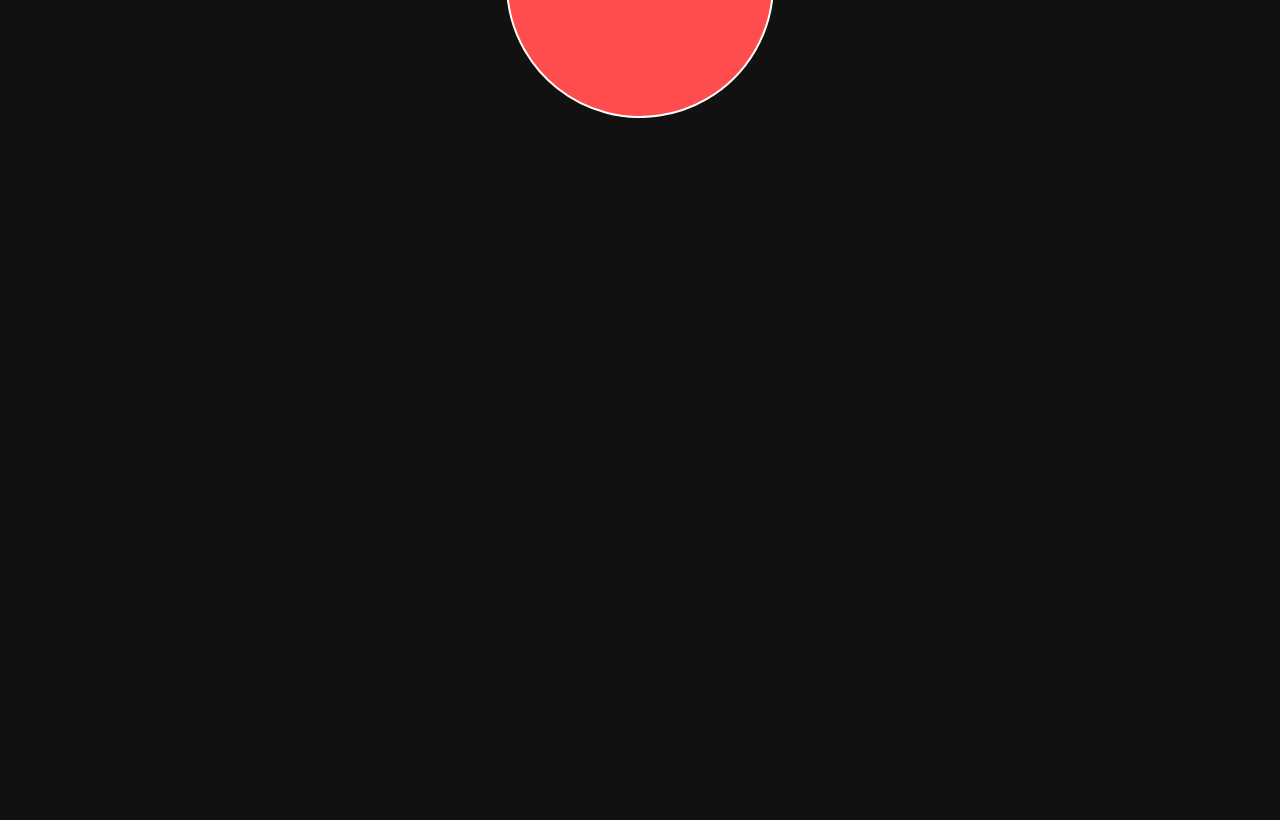
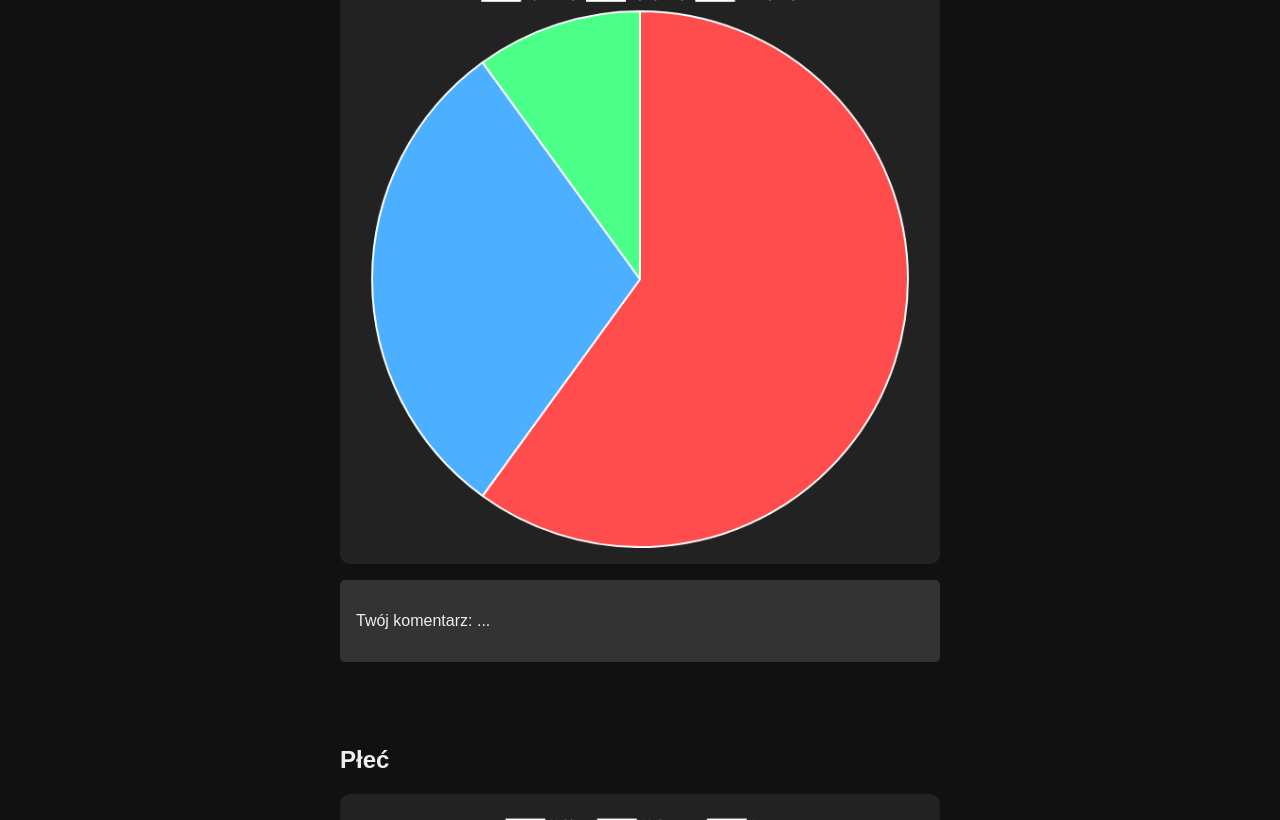
Before and after one commit to CodelessA/StatisticsPAGE, a plain HTML site: page index.html in a window 1280 px wide. Shown: the part 280-1100 px from the top of the page. Before the commit the page ends 800 px from the top, so only its background shows below. Drawn offline with nearby package versions, Linux system fonts and the light colour scheme.

Commit message:
Add files via upload

```diff
--- a/index.html
+++ b/index.html
@@ -1,16 +1,66 @@
 <!DOCTYPE html>
-<html lang="en">
+<html lang="pl">
 <head>
-    <meta charset="UTF-8">
-    <meta name="viewport" content="width=device-width, initial-scale=1.0">
-    <title>StatisticsPage</title>
-    <script src="https://cdn.jsdelivr.net/npm/chart.js"></script>
-  <link rel="stylesheet" href="styles.css">
+  <meta charset="UTF-8" />
+  <title>Wpływ świadomości konsumentów na decyzje zakupowe w branży Automotive</title>
+  <link rel="stylesheet" href="styles.css" />
 </head>
 <body>
-    <h1>Wybór typu silnika</h1>
-  <canvas id="silnikChart"></canvas>
+  <header>
+    <h1>Wpływ świadomości konsumentów na decyzje zakupowe w branży Automotive</h1>
+  </header>
 
-  <script src="script.js" defer></script>
+  <main>
+    <section class="wykres">
+      <h2>Typ silnika wybierany przez respondentów</h2>
+      <canvas id="silnikChart"></canvas>
+      <div class="komentarz">
+        <!-- sekcja komentarze -->
+        <p>Twój komentarz: ...</p>
+      </div>
+    </section>
+
+    <!-- sekcje wykresów -->
+     <section class="wykres">
+      <h2>Płeć</h2>
+      <canvas id="gender"></canvas>
+      <div class="komentarz">
+        <!-- sekcja komentarze -->
+        <p>Wygląda na to, że kobiety chętniej odpowiadały na pytania.</p>
+      </div>
+    </section>
+
+
+    <section class="wykres">
+  <h2>Technologia przyszłości branży automotive</h2>
+  <canvas id="przyszloscChart"></canvas>
+  <div class="komentarz">
+    <p>Wodorowe?</p>
+  </div>
+</section>
+
+<section class="wykres">
+  <h2>Miejsce zamieszkania respondentów</h2>
+  <canvas id="miejsceChart"></canvas>
+  <div class="komentarz">
+    <p>Najwięcej respondentów pochodziło ze średnich miast, co może sugerować rosnącą świadomość konsumencką właśnie w tej grupie.</p>
+  </div>
+</section>
+
+<section class="wykres">
+  <h2>Wykształcenie respondentów</h2>
+  <canvas id="wyksztalcenieChart"></canvas>
+  <div class="komentarz">
+    <p>Respondenci z wykształceniem średnim i wyższym stanowili największą grupę, co może wpływać na bardziej świadome wybory zakupowe.</p>
+  </div>
+</section>
+
+
+
+
+  </main>
+
+  <script src="https://cdn.jsdelivr.net/npm/chart.js"></script>
+  <script src="script.js"></script>
 </body>
 </html>
--- a/script.js
+++ b/script.js
@@ -3,10 +3,52 @@
 const silnikChart = new Chart(ctx, {
   type: 'pie',
   data: {
-        labels: ['Spalinowy', 'Hybrydowy'],
+    labels: ['Spalinowy', 'Hybrydowy', 'Elektryczny'],
     datasets: [{
-          data: [10, 2], // Tu dane z Twojego obrazka: 10 spalinowych, 2 hybrydowe
-          backgroundColor: ['#ff4c4c', '#4cafff'],
+      data: [30, 15, 5], // przykładowe dane
+      backgroundColor: ['#ff4c4c', '#4cafff', '#4cff88']
+    }]
+  },
+  options: {
+    plugins: {
+      legend: {
+        labels: {
+          color: '#eee'
+        }
+      }
+    }
+  }
+});
+
+const gen = document.getElementById('gender').getContext('2d');
+const gender = new Chart(gen, {
+  type: 'pie',
+  data: {
+    labels: ['Kobieta', 'Mężczyzna', 'Inna'],
+    datasets: [{
+      data: [30, 15, 5],
+      backgroundColor: ['#ff4c4c', '#4cafff', '#4cff88']
+    }]
+  },
+  options: {
+    plugins: {
+      legend: {
+        labels: {
+          color: '#eee'
+        }
+      }
+    }
+  }
+});
+
+const przyszloscCtx = document.getElementById('przyszloscChart').getContext('2d');
+const przyszloscChart = new Chart(przyszloscCtx, {
+  type: 'pie',
+  data: {
+    labels: ['Elektryczne', 'Hybrydowe', 'Wodorowe'],
+    datasets: [{
+      data: [10, 15, 25],
+      backgroundColor: ['#4cff88', '#4cafff', '#ff4c4c']
     }]
   },
   options: {
@@ -17,3 +59,52 @@
     }
   }
 });
+
+
+const miejsceCtx = document.getElementById('miejsceChart').getContext('2d');
+const miejsceChart = new Chart(miejsceCtx, {
+  type: 'pie',
+  data: {
+    labels: ['Wieś', 'Małe miasto', 'Średnie miasto', 'Duże miasto'],
+    datasets: [{
+      data: [8, 10, 20, 12], // przykładowe dane, dostosuj jeśli masz dokładne
+      backgroundColor: ['#4cff88', '#ffb84c', '#4cafff', '#ff4c4c']
+    }]
+  },
+  options: {
+    plugins: {
+      legend: {
+        labels: { color: '#eee' }
+      }
+    }
+  }
+});
+
+const wyksztalcenieCtx = document.getElementById('wyksztalcenieChart').getContext('2d');
+const wyksztalcenieChart = new Chart(wyksztalcenieCtx, {
+  type: 'bar',
+  data: {
+    labels: ['Podstawowe', 'Zawodowe', 'Średnie', 'Wyższe'],
+    datasets: [{
+      label: 'Liczba respondentów',
+      data: [5, 10, 20, 15], // przykładowe dane, dostosuj
+      backgroundColor: ['#ff4c4c', '#ff7f50', '#4cafff', '#4cff88']
+    }]
+  },
+  options: {
+    indexAxis: 'y',
+    scales: {
+      x: {
+        ticks: { color: '#eee' },
+        grid: { color: '#444' }
+      },
+      y: {
+        ticks: { color: '#eee' },
+        grid: { color: '#444' }
+      }
+    },
+    plugins: {
+      legend: { display: false }
+    }
+  }
+});
--- a/styles.css
+++ b/styles.css
@@ -1,3 +1,40 @@
 
-    body { background: #111; color: #eee; font-family: sans-serif; text-align: center; }
-    canvas { max-width: 600px; margin: 40px auto; display: block; }
+body {
+  background-color: #111;
+  color: #eee;
+  font-family: Arial, sans-serif;
+  margin: 0;
+  padding: 0;
+}
+
+header {
+  text-align: center;
+  padding: 2rem;
+  background-color: #222;
+
+}
+
+main {
+  display: flex;
+  flex-direction: column;
+  align-items: center;
+}
+
+.wykres {
+  max-width: 600px;
+  width: 90%;
+  margin: 2rem 0;
+}
+
+canvas {
+  background: #222;
+  padding: 1rem;
+  border-radius: 10px;
+}
+
+.komentarz {
+  margin-top: 1rem;
+  background: #333;
+  padding: 1rem;
+  border-radius: 5px;
+}
```
Lines whose indentation alone changed are shown as unchanged.
